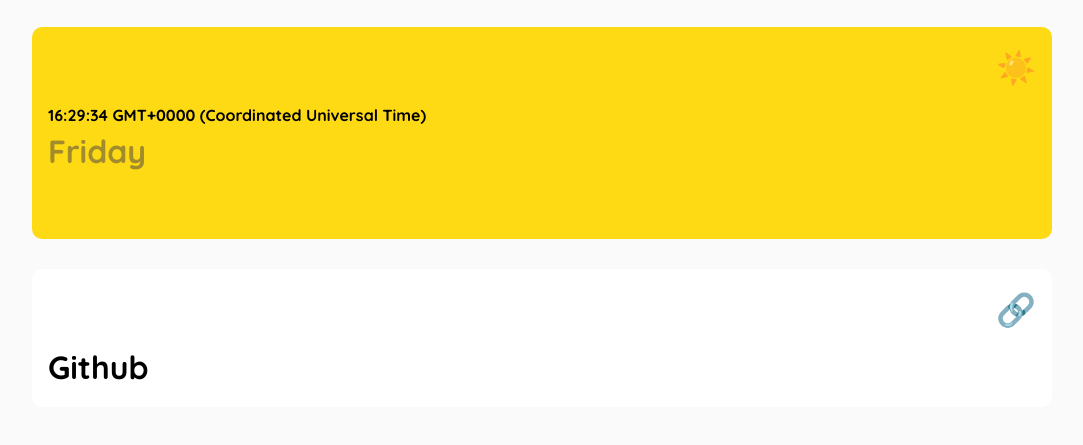
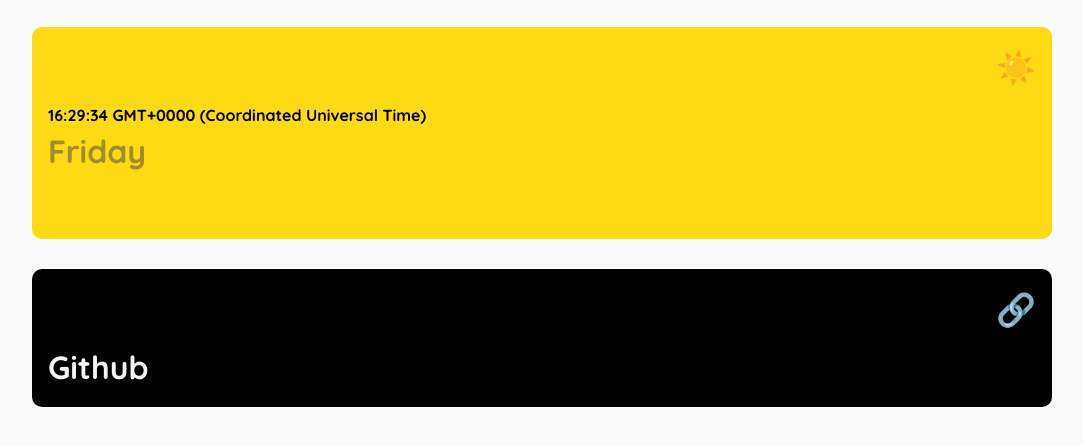
Before and after one commit to Eberechi-uche/HNGx-Task1, a plain HTML site: page index.html in a window 1280 px wide. Shown: the part 207-652 px from the top of the page, without its empty margins (98-1181 px from the left). Drawn offline with Linux system fonts and the light colour scheme.

Commit message:
add dark background to github link

```diff
--- a/index.html
+++ b/index.html
@@ -43,7 +43,7 @@
         href="https://github.com/Eberechi-uche"
         target="_blank"
         data-testid="githubURL"
-        class="box maxWidth pointer"
+        class="box maxWidth pointer dark"
       >
         <section>
           <div data-testid="githubURL" class="flex-end icon">&#x1F517;</div>
--- a/styles.css
+++ b/styles.css
@@ -146,3 +146,7 @@ a {
   color: inherit;
   text-decoration: none;
 }
+.dark {
+  background-color: #000;
+  color: #f5f5f5;
+}
```
